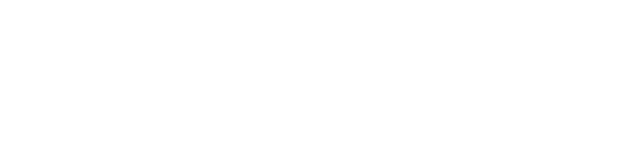
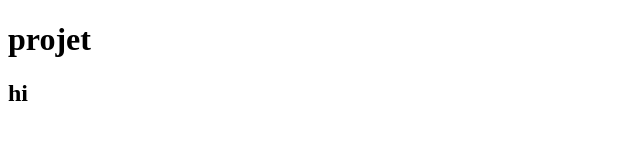
Before and after one commit to MayaBS24/sall, a plain HTML site: page index.html in a window 1280 px wide. Shown: the whole page, without its empty margins (0-640 px from the left). Drawn offline with Linux system fonts and the light colour scheme.

Commit message:
deuxieme commit

```diff
--- a/index.html
+++ b/index.html
@@ -6,6 +6,7 @@
     <title>Document</title>
 </head>
 <body>
-
+    <h1>projet</h1>
+    <h2>hi</h2>
 </body>
 </html>
```
